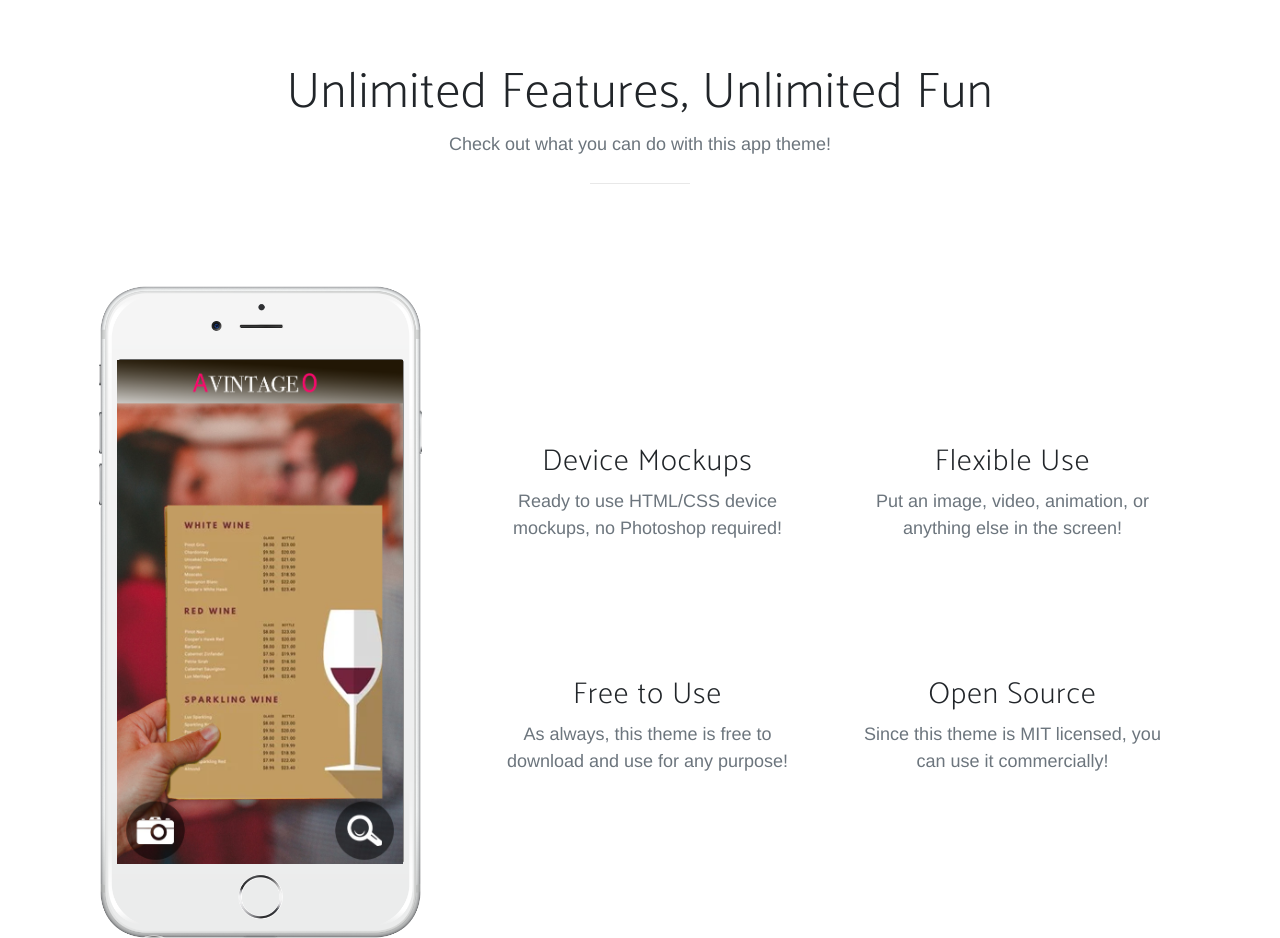
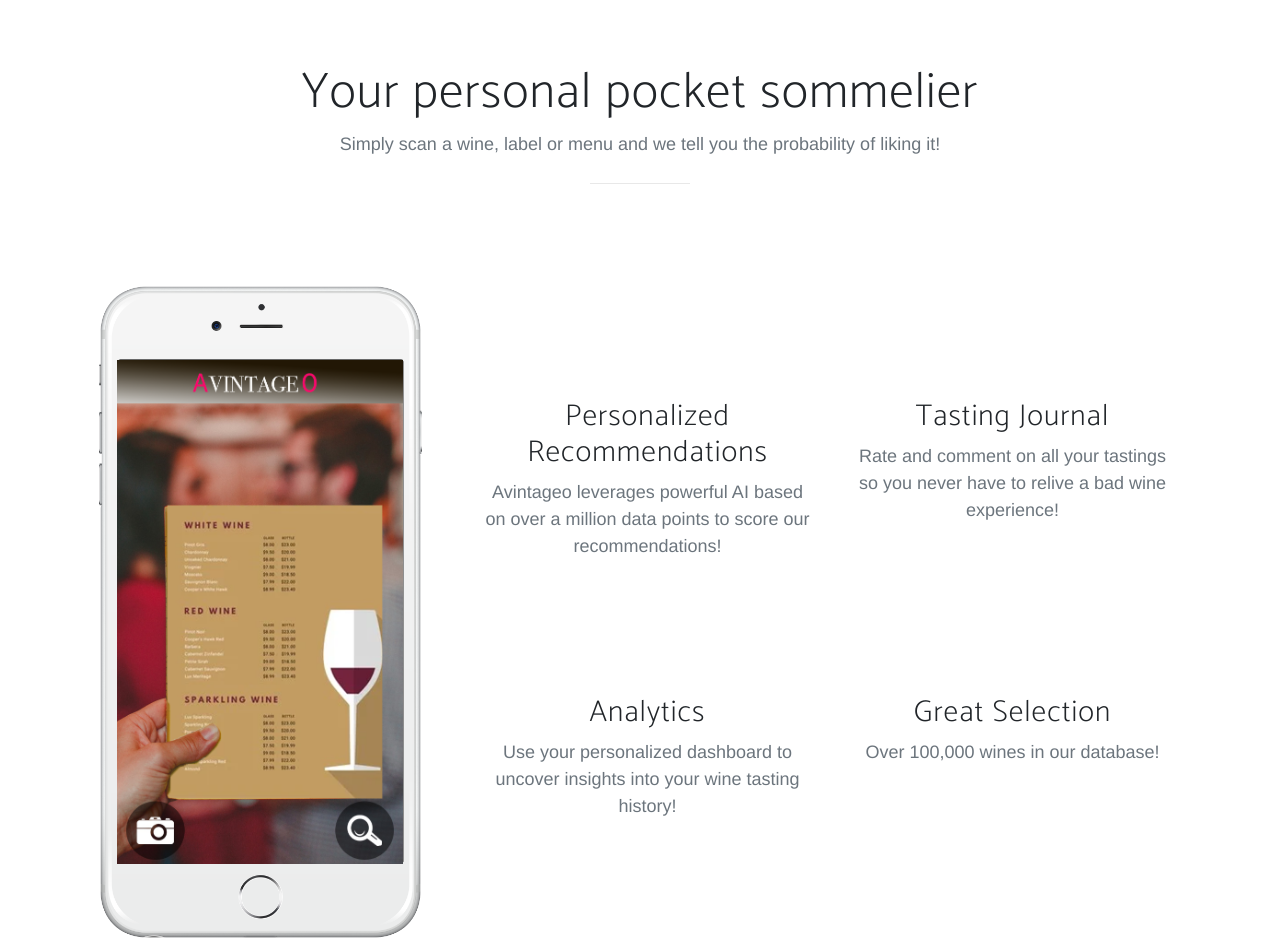
Before and after one commit to propr1/avintageo-gatsby-landing, a Gatsby site: page / in a window 1280 px wide. Shown: the part 1420-2358 px from the top of the page. Built offline with nearby package versions, Linux system fonts and the light colour scheme; Gatsby itself is replaced by a stand-in of ours; a web font is replaced by a local one.

Commit message:
Updated content in Features section

```diff
--- a/src/pages/index.js
+++ b/src/pages/index.js
@@ -70,9 +70,9 @@ const IndexPage = () => (
     <section className="features" id="features">
       <div className="container">
         <div className="section-heading text-center">
-          <h2>Unlimited Features, Unlimited Fun</h2>
+          <h2>Your personal pocket sommelier</h2>
           <p className="text-muted">
-            Check out what you can do with this app theme!
+            Simply scan a wine, label or menu and we tell you the probability of liking it!
           </p>
           <hr />
         </div>
@@ -95,20 +95,18 @@ const IndexPage = () => (
                 <div className="col-lg-6">
                   <div className="feature-item">
                     <i className="icon-screen-smartphone text-primary"></i>
-                    <h3>Device Mockups</h3>
+                    <h3>Personalized Recommendations</h3>
                     <p className="text-muted">
-                      Ready to use HTML/CSS device mockups, no Photoshop
-                      required!
+                      Avintageo leverages powerful AI based on over a million data points to score our recommendations!
                     </p>
                   </div>
                 </div>
                 <div className="col-lg-6">
                   <div className="feature-item">
                     <i className="icon-camera text-primary"></i>
-                    <h3>Flexible Use</h3>
+                    <h3>Tasting Journal</h3>
                     <p className="text-muted">
-                      Put an image, video, animation, or anything else in the
-                      screen!
+                      Rate and comment on all your tastings so you never have to relive a bad wine experience!
                     </p>
                   </div>
                 </div>
@@ -117,20 +115,18 @@ const IndexPage = () => (
                 <div className="col-lg-6">
                   <div className="feature-item">
                     <i className="icon-present text-primary"></i>
-                    <h3>Free to Use</h3>
+                    <h3>Analytics</h3>
                     <p className="text-muted">
-                      As always, this theme is free to download and use for any
-                      purpose!
+                      Use your personalized dashboard to uncover insights into your wine tasting history!
                     </p>
                   </div>
                 </div>
                 <div className="col-lg-6">
                   <div className="feature-item">
                     <i className="icon-lock-open text-primary"></i>
-                    <h3>Open Source</h3>
+                    <h3>Great Selection</h3>
                     <p className="text-muted">
-                      Since this theme is MIT licensed, you can use it
-                      commercially!
+                      Over 100,000 wines in our database!
                     </p>
                   </div>
                 </div>
```
